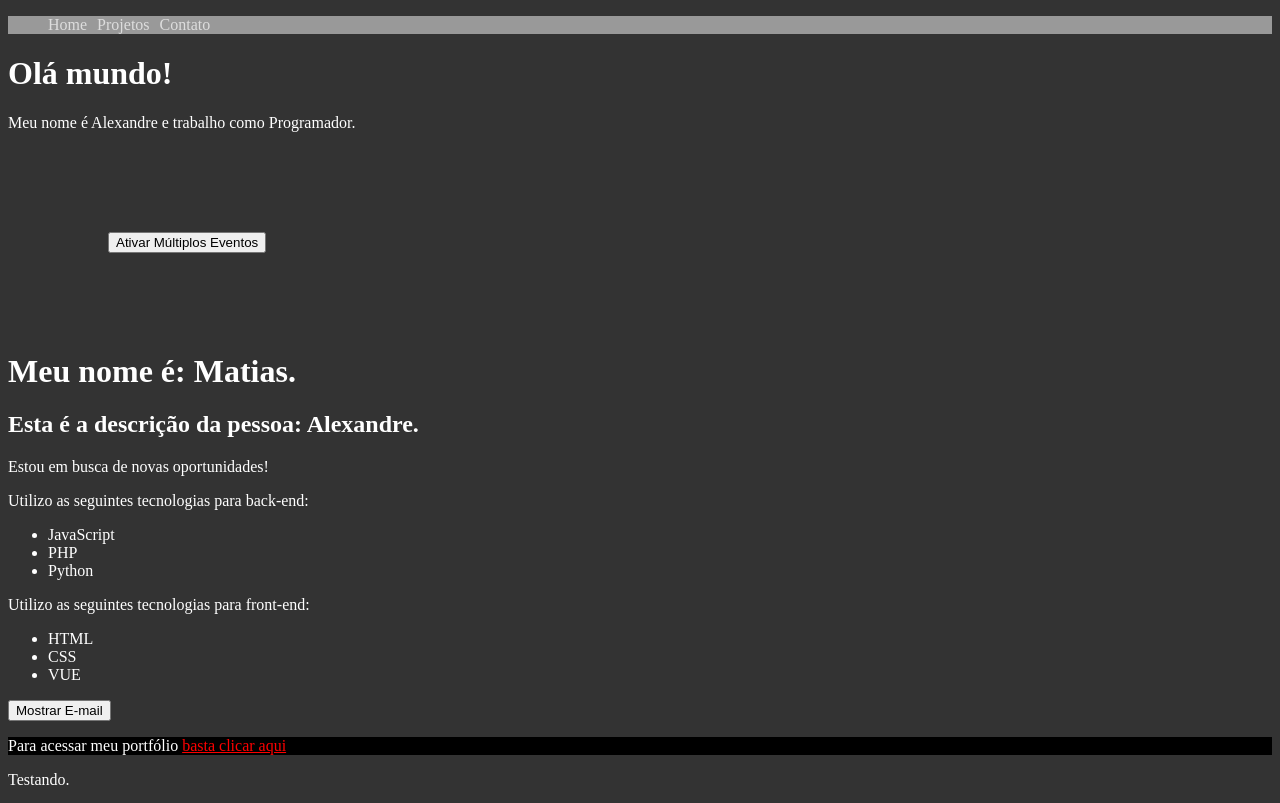
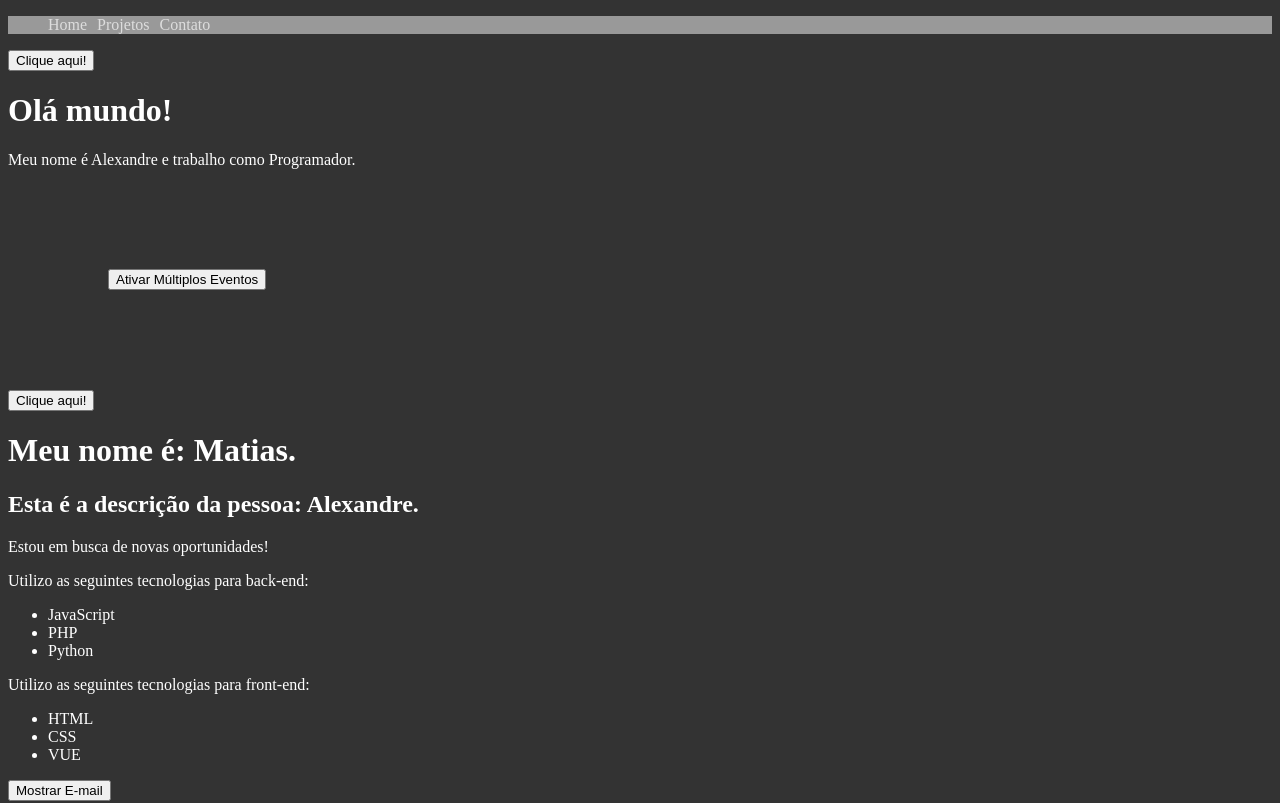
Before and after one commit to alexandresantosrn/VueProject, a Vue app in the folder 3_vue_project/: page / in a window 1280 px wide. Shown: the top 803 px of the page. Built offline with nearby package versions, Linux system fonts and the light colour scheme.

Commit message:
Implementando reutilização dos componentes.

```diff
--- a/3_vue_project/src/components/PrimeiroComponente.vue
+++ b/3_vue_project/src/components/PrimeiroComponente.vue
@@ -1,13 +1,16 @@
 <template>
     <div>
+        <Reutilizacao />
         <h1> Olá mundo! </h1>
         <p>Meu nome é {{ nome }} e trabalho como {{ profissao }}.</p>
         <MultiplosEventos />
+        <Reutilizacao />
     </div>
 </template>
 
 <script>
 import MultiplosEventos from './MultiplosEventos.vue';
+import Reutilizacao from './Reutilizacao.vue';
 
 export default {
     name: 'PrimeiroComponente',
@@ -18,7 +21,8 @@
         }
     },
     components: {
-    MultiplosEventos
+        MultiplosEventos,
+        Reutilizacao
     }
 }
 </script>
--- /dev/null
+++ b/3_vue_project/src/components/Reutilizacao.vue
@@ -0,0 +1,23 @@
+<template>
+    <div>
+        <button @click="ativar">Clique aqui!</button>
+        <span v-show="ativou">Ativado!</span>
+    </div>
+
+</template>
+
+<script>
+export default {
+    name: 'Reutilizacao',
+    data() {
+        return{
+            ativou: false
+        }
+    },
+    methods: {
+        ativar() {
+            this.ativou = !this.ativou
+        }
+    }
+}
+</script>
```
